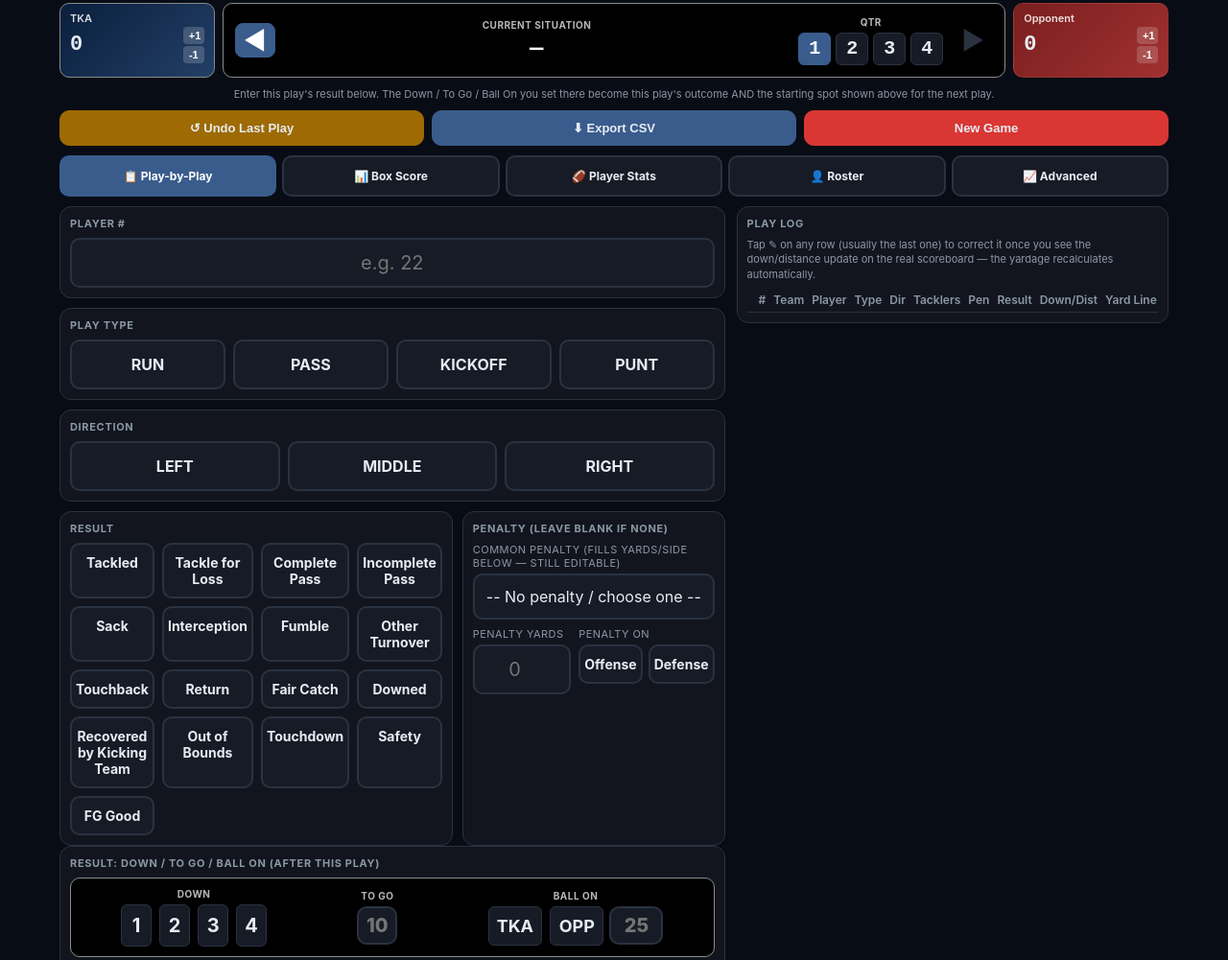
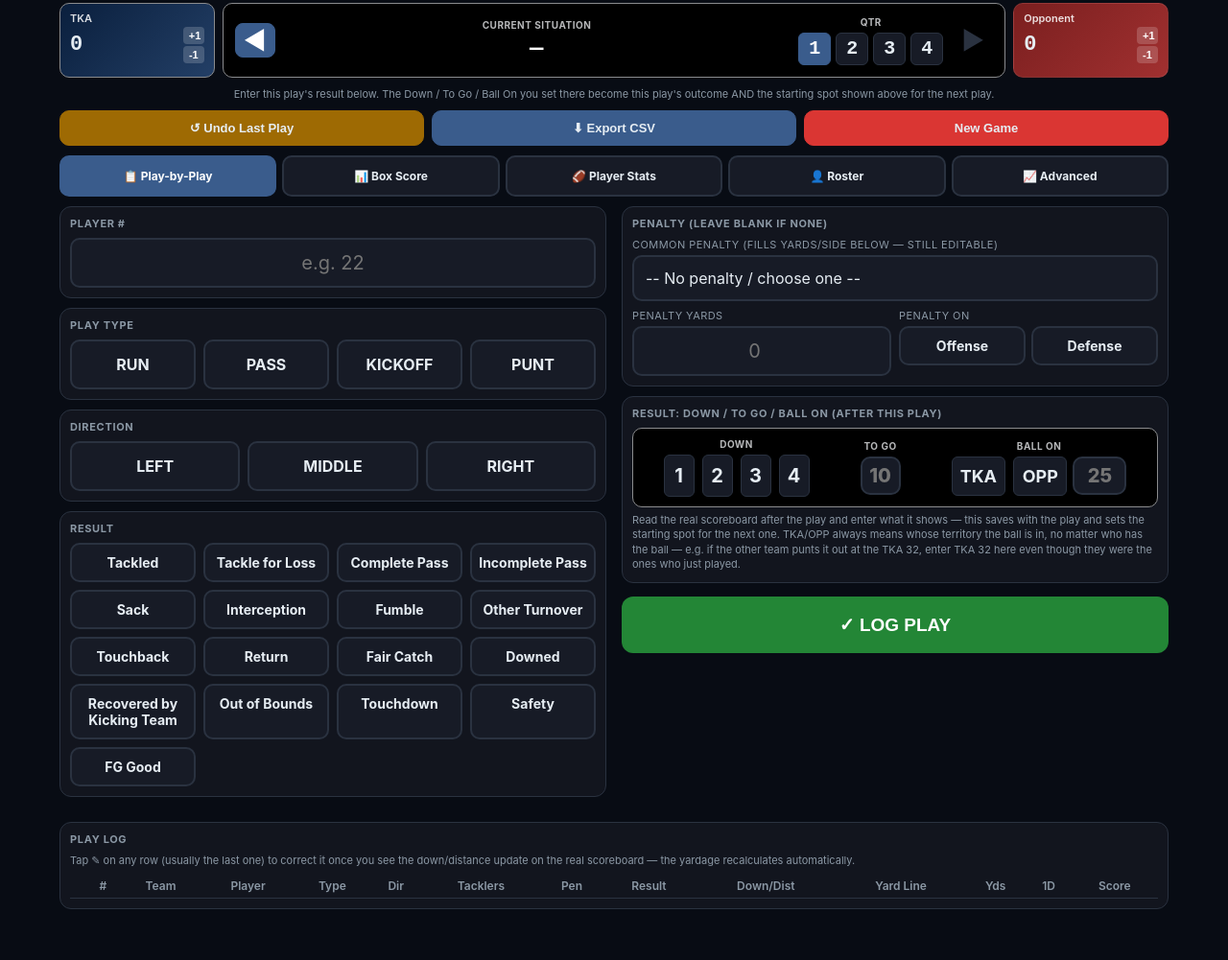
Before and after one commit to ericrosby85/tka_football, a plain HTML site: page index.html in a window 1280 px wide. Shown: the part 57-1058 px from the top of the page at 96% size. Drawn offline with Linux system fonts and the light colour scheme.

Commit message:
Layout changes
Left side = Current Play
Right side = Next Play
Play log lives below play information

```diff
--- a/index.html
+++ b/index.html
@@ -126,13 +126,13 @@
     .twoCol{grid-template-columns:1.1fr 1fr;}
   }
 
-  /* Play-by-Play layout: entry form on the left, running Play Log on the right */
-  .playSplit{display:flex; flex-direction:column; gap:12px;}
-  @media (min-width:820px){
-    .playSplit{flex-direction:row; align-items:flex-start;}
-    .playSplit .entryCol{flex:0 0 60%; max-width:60%; min-width:0;}
-    .playSplit .logCol{flex:1 1 auto; min-width:0; position:sticky; top:150px;}
-    .playSplit .logCol .logWrap{max-height:calc(100vh - 210px);}
+  /* Play-by-Play layout: Player/Type/Direction on the left, Result/Penalty/Situation/Log
+     Play on the right — everything needed to log a play fits above the fold. The running
+     Play Log sits below, full-width, and scrolls on its own. */
+  .entryGrid{display:flex; flex-direction:column; gap:16px;}
+  @media (min-width:700px){
+    .entryGrid{flex-direction:row; align-items:flex-start;}
+    .entryGrid .entryLeft, .entryGrid .entryRight{flex:1 1 50%; min-width:0;}
   }
 
   .logBtn{
@@ -262,8 +262,8 @@
   </div>
 
   <div id="viewPlays">
-  <div class="playSplit">
-  <div class="entryCol">
+  <div class="entryGrid">
+  <div class="entryLeft">
 
   <section>
     <h2 id="playerNumLabel">Player #</h2>
@@ -305,7 +305,6 @@
     </div>
   </section>
 
-  <div class="twoCol">
   <section>
     <h2>Result</h2>
     <div class="btnGrid g4" id="resultGrid">
@@ -347,6 +346,10 @@
     </div>
   </section>
 
+  </div>
+
+  <div class="entryRight">
+
     <section>
       <h2>Penalty (leave blank if none)</h2>
       <label class="fieldLabel">Common Penalty (fills yards/side below — still editable)</label>
@@ -367,7 +370,6 @@
         </div>
       </div>
     </section>
-  </div>
 
     <section id="situationSection">
       <h2>Result: Down / To Go / Ball On (after this play)</h2>
@@ -405,11 +407,12 @@
 
   </div>
 
-  <div class="logCol">
-  <section>
+  </div>
+
+  <section style="margin-top:16px;">
     <h2>Play Log</h2>
     <div class="statNote" style="margin:0 0 6px;">Tap ✎ on any row (usually the last one) to correct it once you see the down/distance update on the real scoreboard — the yardage recalculates automatically.</div>
-    <div class="logWrap">
+    <div class="logWrap" style="max-height:340px;">
       <table>
         <thead>
           <tr><th></th><th>#</th><th>Team</th><th>Player</th><th>Type</th><th>Dir</th><th>Tacklers</th><th>Pen</th><th>Result</th><th>Down/Dist</th><th>Yard Line</th><th>Yds</th><th>1D</th><th>Score</th></tr>
@@ -418,9 +421,7 @@
       </table>
     </div>
   </section>
-  </div>
-
-  </div>
+
   </div>
 
   <div id="viewStats" style="display:none;">
```
Lines whose indentation alone changed are shown as unchanged.
